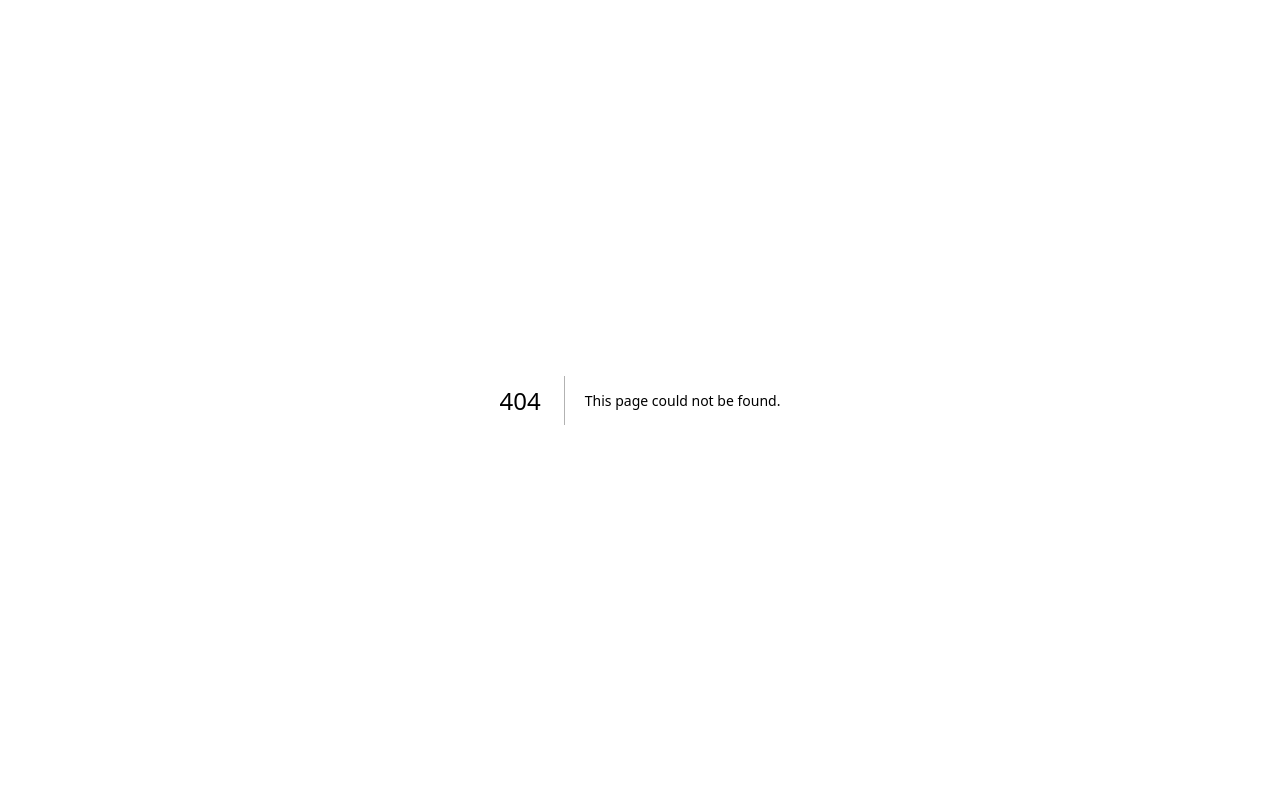
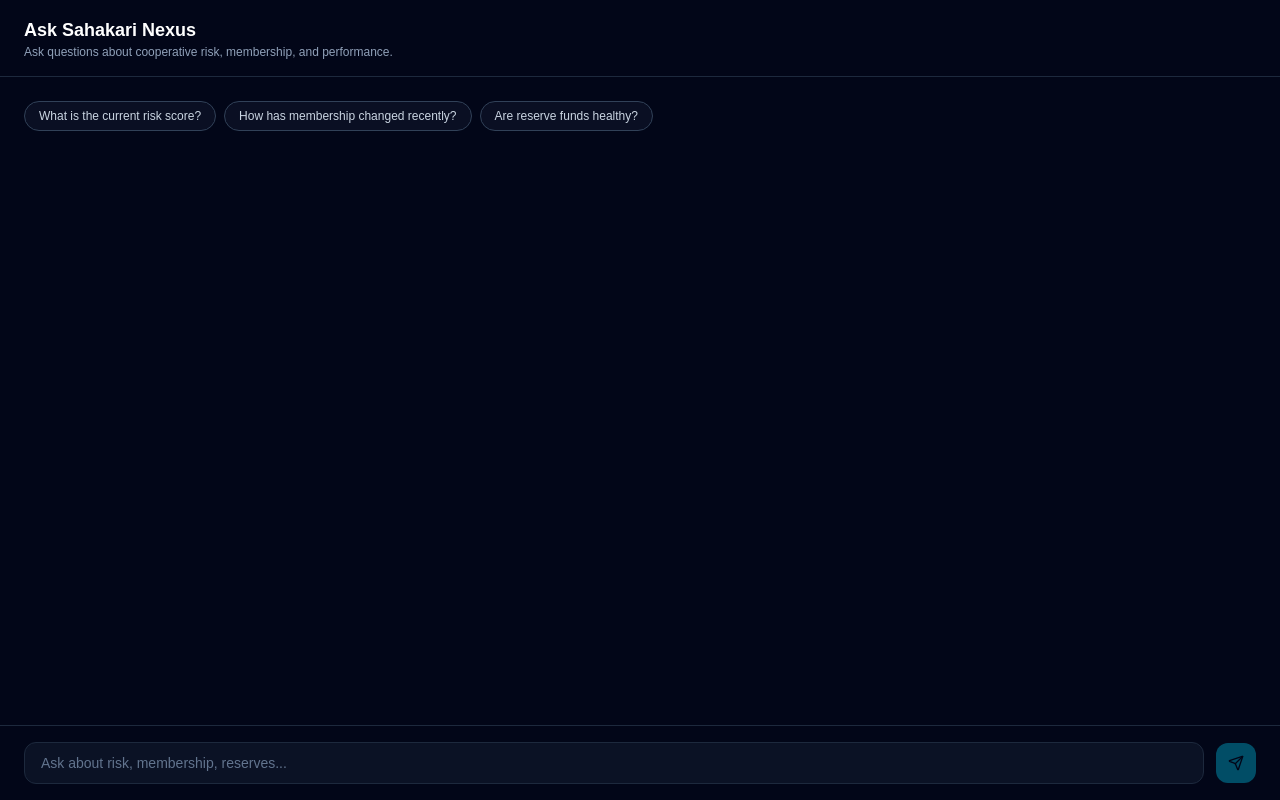
Before and after one commit to DikshaTimilsina/sahakari-nexus, a Next.js app: page /chat in a window 1280 px wide. Before the commit this address had no page. Built offline with nearby package versions, Linux system fonts and the light colour scheme.

Commit message:
Add page to hold all features of chat

```diff
--- /dev/null
+++ b/app/chat/page.tsx
@@ -0,0 +1,75 @@
+"use client";
+
+import { useState, useRef, useEffect } from "react";
+import { Send } from "lucide-react";
+import { useChat } from "@/hooks/useChat";
+import { suggestedQuestions } from "@/lib/mockChat";
+import { MessageBubble } from "@/components/chat/MessageBubble";
+import { SuggestedQuestions } from "@/components/chat/SuggestedQuestions";
+import { TypingIndicator } from "@/components/chat/TypingIndicator";
+
+export default function ChatPage() {
+  const { messages, isTyping, sendMessage } = useChat();
+  const [input, setInput] = useState<string>("");
+  const bottomRef = useRef<HTMLDivElement>(null);
+
+  // Scrolls to the newest message any time the list grows or typing starts.
+  useEffect(() => {
+    bottomRef.current?.scrollIntoView({ behavior: "smooth" });
+  }, [messages, isTyping]);
+
+  function handleSubmit(e: React.FormEvent) {
+    e.preventDefault();
+    sendMessage(input);
+    setInput("");
+  }
+
+  return (
+    <main className="flex h-screen flex-col bg-slate-950">
+      <div className="border-b border-slate-800 px-6 py-4">
+        <h1 className="text-lg font-semibold text-white">
+          Ask Sahakari Nexus
+        </h1>
+        <p className="text-xs text-slate-400">
+          Ask questions about cooperative risk, membership, and performance.
+        </p>
+      </div>
+
+      <div className="flex-1 space-y-4 overflow-y-auto px-6 py-6">
+        {messages.length === 0 && (
+          <SuggestedQuestions
+            questions={suggestedQuestions}
+            onSelect={(question) => sendMessage(question)}
+          />
+        )}
+
+        {messages.map((message) => (
+          <MessageBubble key={message.id} message={message} />
+        ))}
+
+        {isTyping && <TypingIndicator />}
+
+        <div ref={bottomRef} />
+      </div>
+
+      <form
+        onSubmit={handleSubmit}
+        className="flex items-center gap-3 border-t border-slate-800 px-6 py-4"
+      >
+        <input
+          value={input}
+          onChange={(e) => setInput(e.target.value)}
+          placeholder="Ask about risk, membership, reserves..."
+          className="flex-1 rounded-xl border border-slate-800 bg-slate-900/70 px-4 py-2.5 text-sm text-white placeholder:text-slate-500 focus:border-cyan-400 focus:outline-none"
+        />
+        <button
+          type="submit"
+          disabled={input.trim().length === 0}
+          className="flex h-10 w-10 flex-shrink-0 items-center justify-center rounded-xl bg-cyan-500 text-slate-950 transition-opacity disabled:opacity-40"
+        >
+          <Send className="h-4 w-4" />
+        </button>
+      </form>
+    </main>
+  );
+}
```
